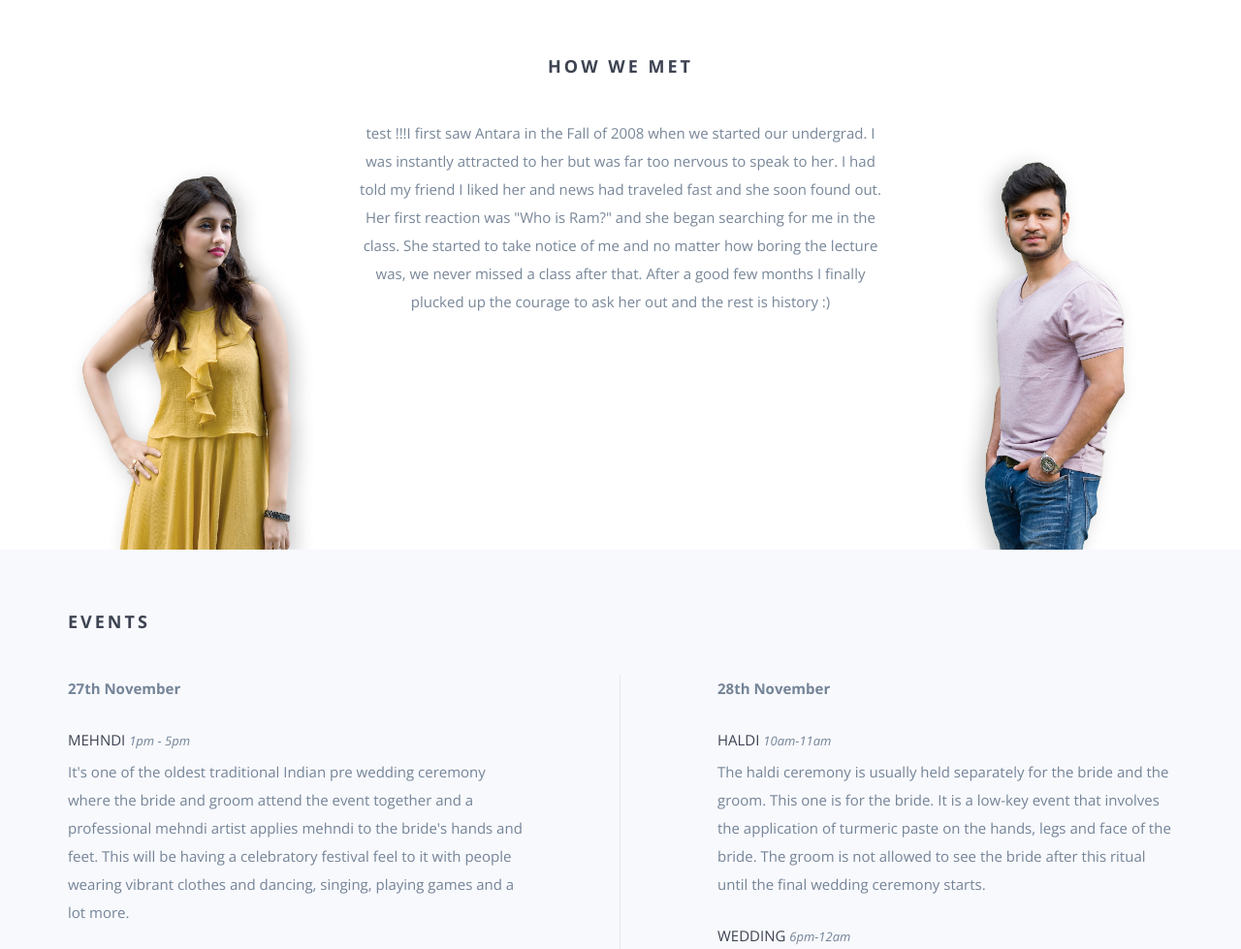
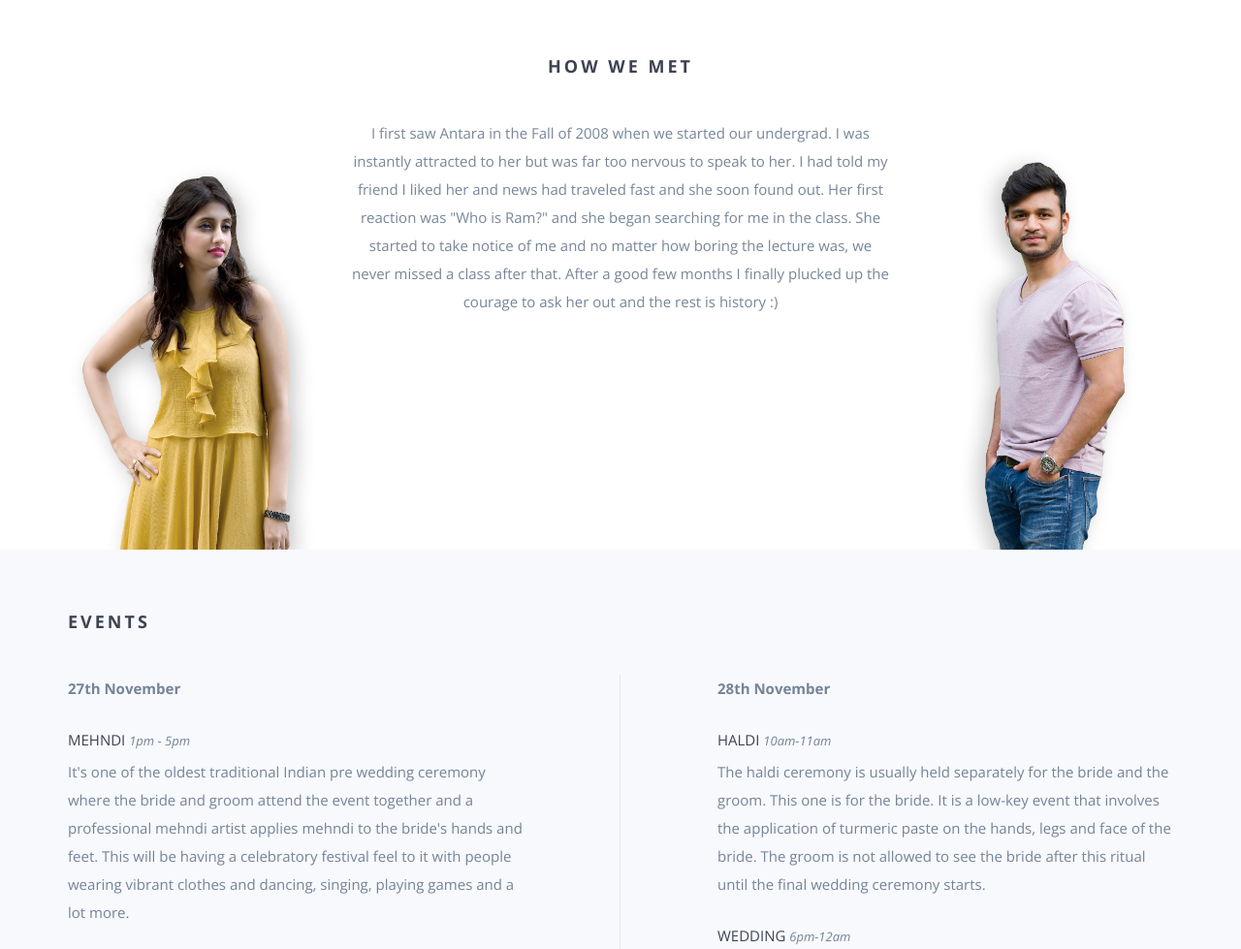
Before and after one commit to edward0127/wedding-website, a website: page index.html in a window 1280 px wide. Shown: the part 1000-1979 px from the top of the page at 97% size. Drawn offline with nearby package versions, Linux system fonts and the light colour scheme; some packages are replaced by stand-ins of ours; a script that the page names is missing; files whose address does not match are found by name.

Commit message:
Update index.html

```diff
--- a/index.html
+++ b/index.html
@@ -109,7 +109,7 @@
             <div class="col-md-3 hidden-sm hidden-xs"><img src="img/IMG_2317.jpg" class="wp1"></div>
             <div class="col-md-6">
                 <p>
-                    test !!!I first saw Antara in the Fall of 2008 when we started our undergrad. I was instantly attracted to
+                    I first saw Antara in the Fall of 2008 when we started our undergrad. I was instantly attracted to
                     her but was far too nervous to speak to her. I had told my friend I liked her and news had traveled
                     fast and she soon found out. Her first reaction was "Who is Ram?" and she began searching for me in
                     the class. She started to take notice of me and no matter how boring the lecture was, we never
```
